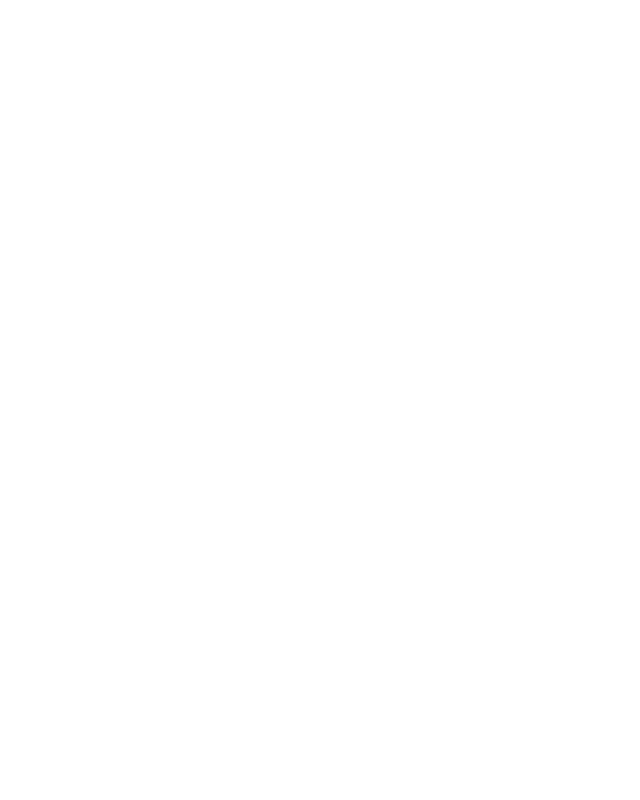
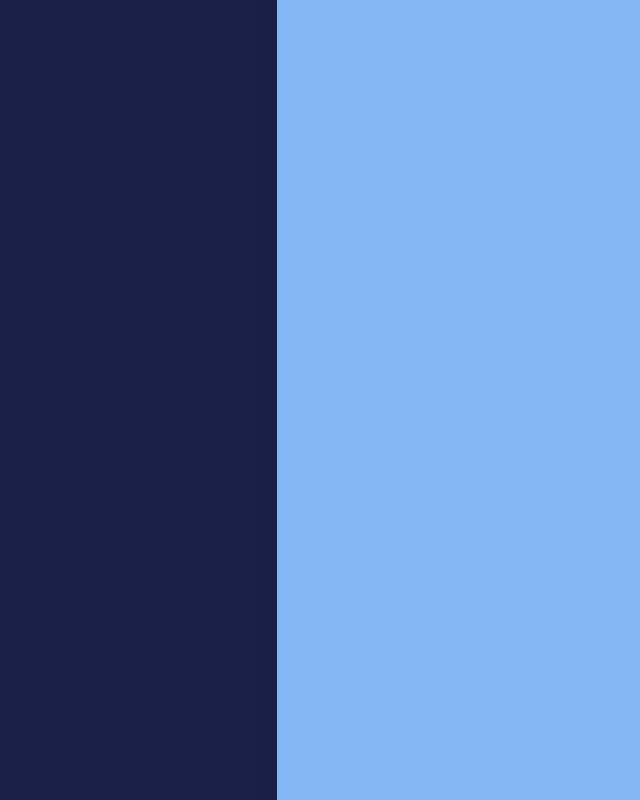
Before and after one commit to Jenya-b/mira, a React (Vite) app: page / in a window 1280 px wide. Shown: the whole page, without its empty margins (0-640 px from the left). Built offline with nearby package versions, Linux system fonts and the light colour scheme.

Commit message:
feat: add router

```diff
--- a/package.json
+++ b/package.json
@@ -19,6 +19,7 @@
 		"@mui/styled-engine-sc": "^6.0.0-alpha.18",
 		"react": "^18.2.0",
 		"react-dom": "^18.2.0",
+		"react-router-dom": "^6.22.3",
 		"styled-components": "^6.1.8",
 		"vite-plugin-pwa": "^0.19.5"
 	},
--- a/src/components/App/App.tsx
+++ b/src/components/App/App.tsx
@@ -1,11 +1,14 @@
 import { FC } from 'react';
+import { RouterProvider } from 'react-router-dom';
 import { ThemeProvider } from 'styled-components';
 
+import { router } from '@/router';
 import GlobalStyles from '@/styles/global';
 import { theme } from '@/styles/theme';
 
 const App: FC = () => (
 	<ThemeProvider theme={theme}>
+		<RouterProvider router={router} />
 		<GlobalStyles />
 	</ThemeProvider>
 );
--- /dev/null
+++ b/src/components/Layout/Layout.styled.ts
@@ -0,0 +1,8 @@
+import styled from 'styled-components';
+
+export const Wrapper = styled.div`
+	min-height: 100vh;
+	display: grid;
+	grid-template-columns: 277px 1fr;
+	background: #85b7f6;
+`;
--- /dev/null
+++ b/src/components/Layout/Layout.tsx
@@ -0,0 +1,15 @@
+import { FC, Suspense } from 'react';
+import { Outlet } from 'react-router-dom';
+
+import { Sidebar } from '../Sidebar/Sidebar';
+
+import { Wrapper } from './Layout.styled';
+
+export const Layout: FC = () => (
+	<Wrapper>
+		<Sidebar />
+		<Suspense fallback={<div>Loading...</div>}>
+			<Outlet />
+		</Suspense>
+	</Wrapper>
+);
--- /dev/null
+++ b/src/components/Sidebar/Sidebar.styled.ts
@@ -0,0 +1,5 @@
+import styled from 'styled-components';
+
+export const Wrapper = styled.div`
+	background: rgba(22, 23, 62, 0.95);
+`;
--- /dev/null
+++ b/src/components/Sidebar/Sidebar.tsx
@@ -0,0 +1,5 @@
+import { FC } from 'react';
+
+import { Wrapper } from './Sidebar.styled';
+
+export const Sidebar: FC = () => <Wrapper></Wrapper>;
--- a/src/main.tsx
+++ b/src/main.tsx
@@ -1,10 +1,5 @@
-import React from 'react';
-import ReactDOM from 'react-dom/client';
+import { createRoot } from 'react-dom/client';
 
 import App from '@/components/App/App';
 
-ReactDOM.createRoot(document.getElementById('root')!).render(
-	<React.StrictMode>
-		<App />
-	</React.StrictMode>
-);
+createRoot(document.getElementById('root')!).render(<App />);
--- /dev/null
+++ b/src/pages/Home/Home.tsx
@@ -0,0 +1,5 @@
+import { FC } from 'react';
+
+const HomePage: FC = () => <></>;
+
+export default HomePage;
--- /dev/null
+++ b/src/pages/index.tsx
@@ -0,0 +1,3 @@
+import { lazy } from 'react';
+
+export const HomePage = lazy(() => import('./Home/Home'));
--- /dev/null
+++ b/src/router/index.tsx
@@ -0,0 +1,19 @@
+import { createBrowserRouter } from 'react-router-dom';
+
+import { Layout } from '@/components/Layout/Layout';
+import { HomePage } from '@/pages';
+
+import { path } from './path';
+
+export const router = createBrowserRouter([
+	{
+		path: path.home,
+		element: <Layout />,
+		children: [
+			{
+				index: true,
+				element: <HomePage />,
+			},
+		],
+	},
+]);
--- /dev/null
+++ b/src/router/path.ts
@@ -0,0 +1,3 @@
+export const path = {
+	home: '/',
+};
```
Also changed, not shown: .eslintrc.json, 1 other file (tests, documents, lock files or other folders).
